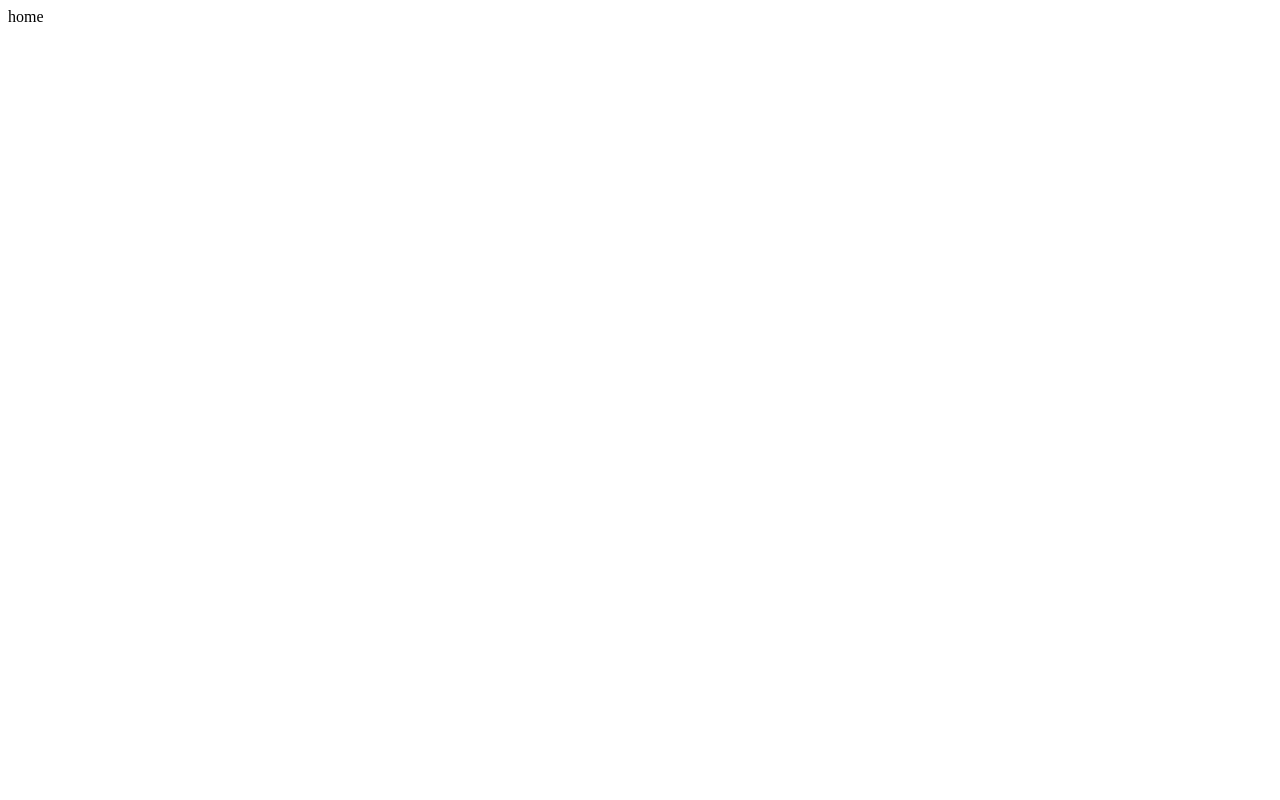
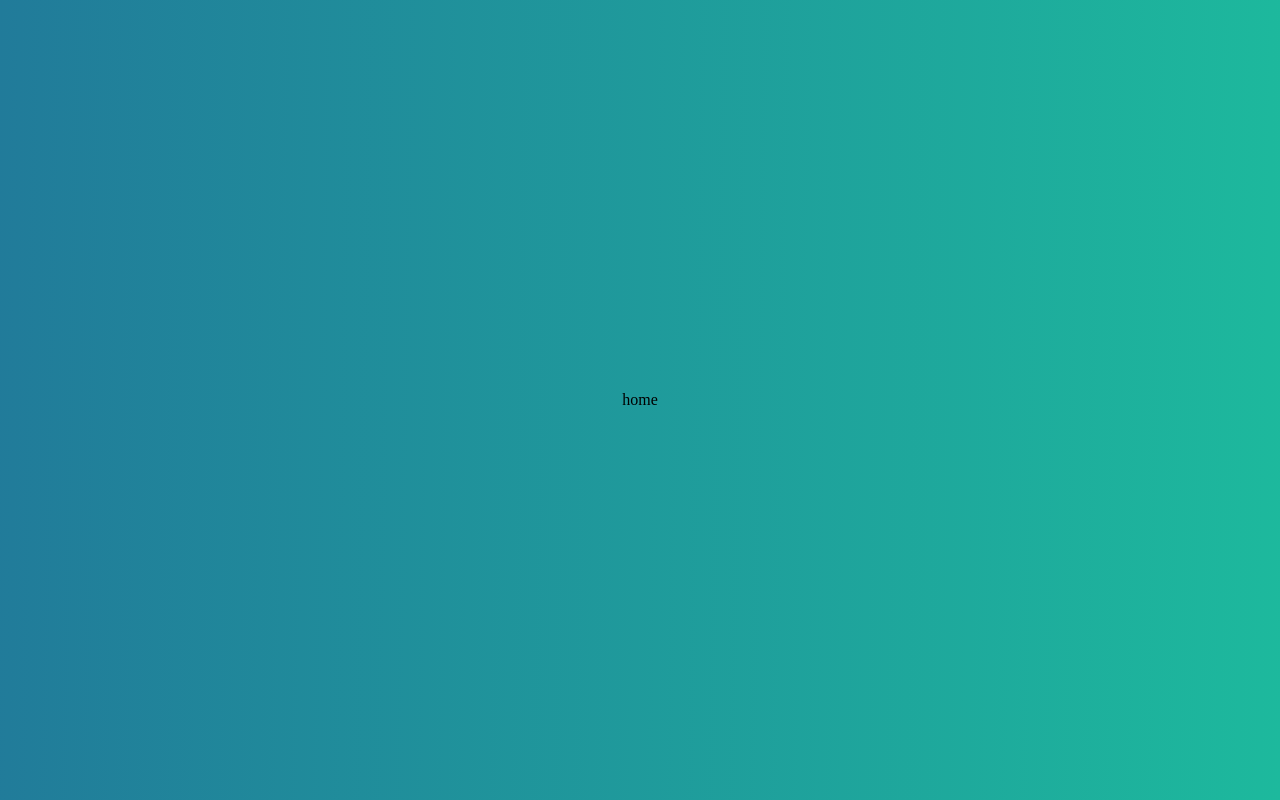
Before and after one commit to YoungC0DE/Weather-Forecast, a Vue app: page / in a window 1280 px wide. Built offline with nearby package versions, Linux system fonts and the light colour scheme.

Commit message:
improviments

```diff
--- /dev/null
+++ b/src/assets/all.css
@@ -0,0 +1,14 @@
+* {
+  padding: 0px;
+  margin: 0px;
+  box-sizing: border-box;
+}
+
+#container {
+  display: flex;
+  flex-direction: column;
+  align-items: center;
+  justify-content: space-evenly;
+  height: 100vh;
+  background: linear-gradient(91deg, rgba(33, 123, 154, 1) 0%, rgba(29, 185, 157, 1) 100%);
+}
--- a/src/main.js
+++ b/src/main.js
@@ -1,6 +1,8 @@
 import { createApp } from 'vue'
 import App from './App.vue'
 import router from './router'
+
+import '@/assets/all.css'
 
 const app = createApp(App)
 
--- a/src/views/HomeView.vue
+++ b/src/views/HomeView.vue
@@ -1,3 +1,3 @@
 <template>
-  home
+  <main id="container">home</main>
 </template>
```
Also changed, not shown: 1 other file (tests, documents, lock files or other folders).
